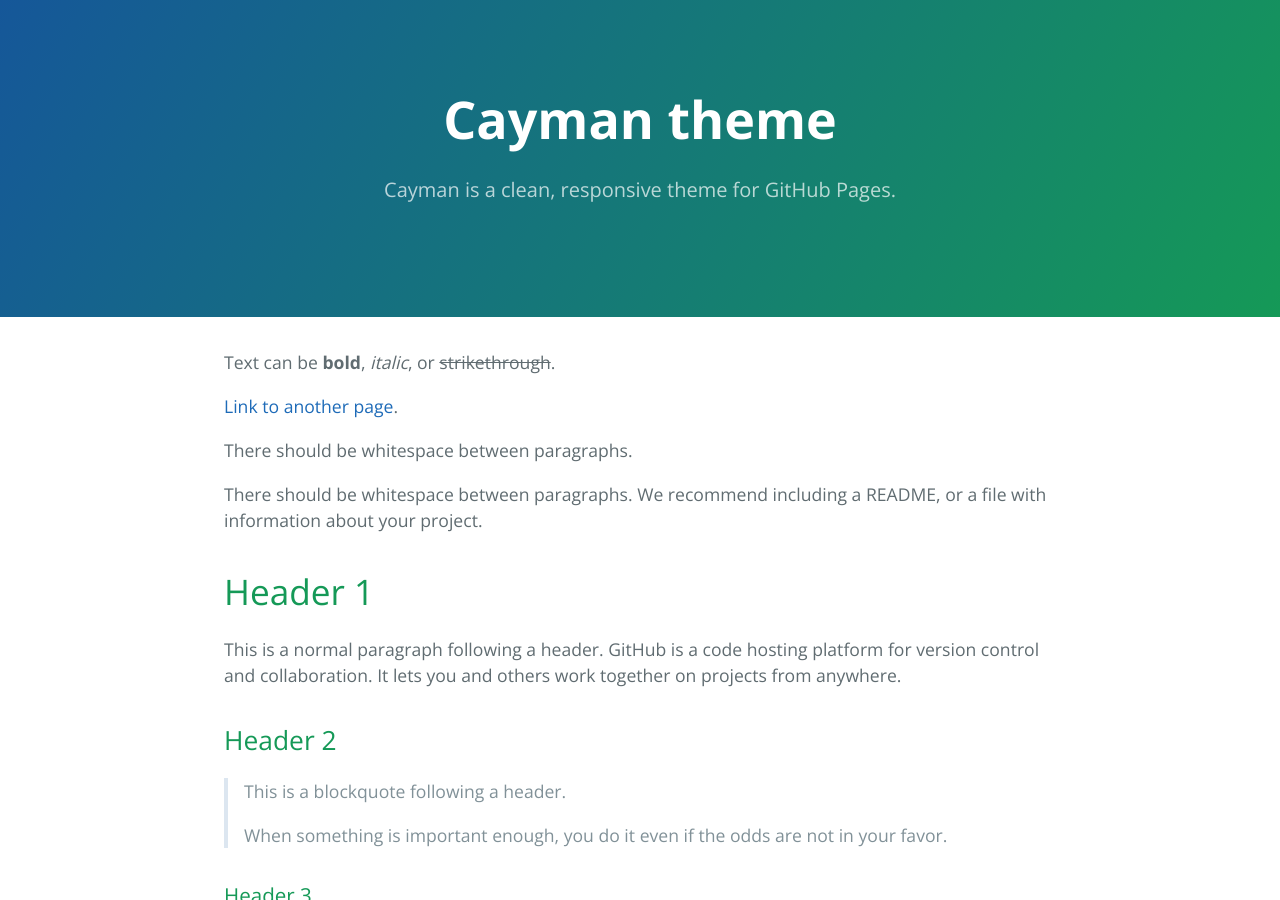
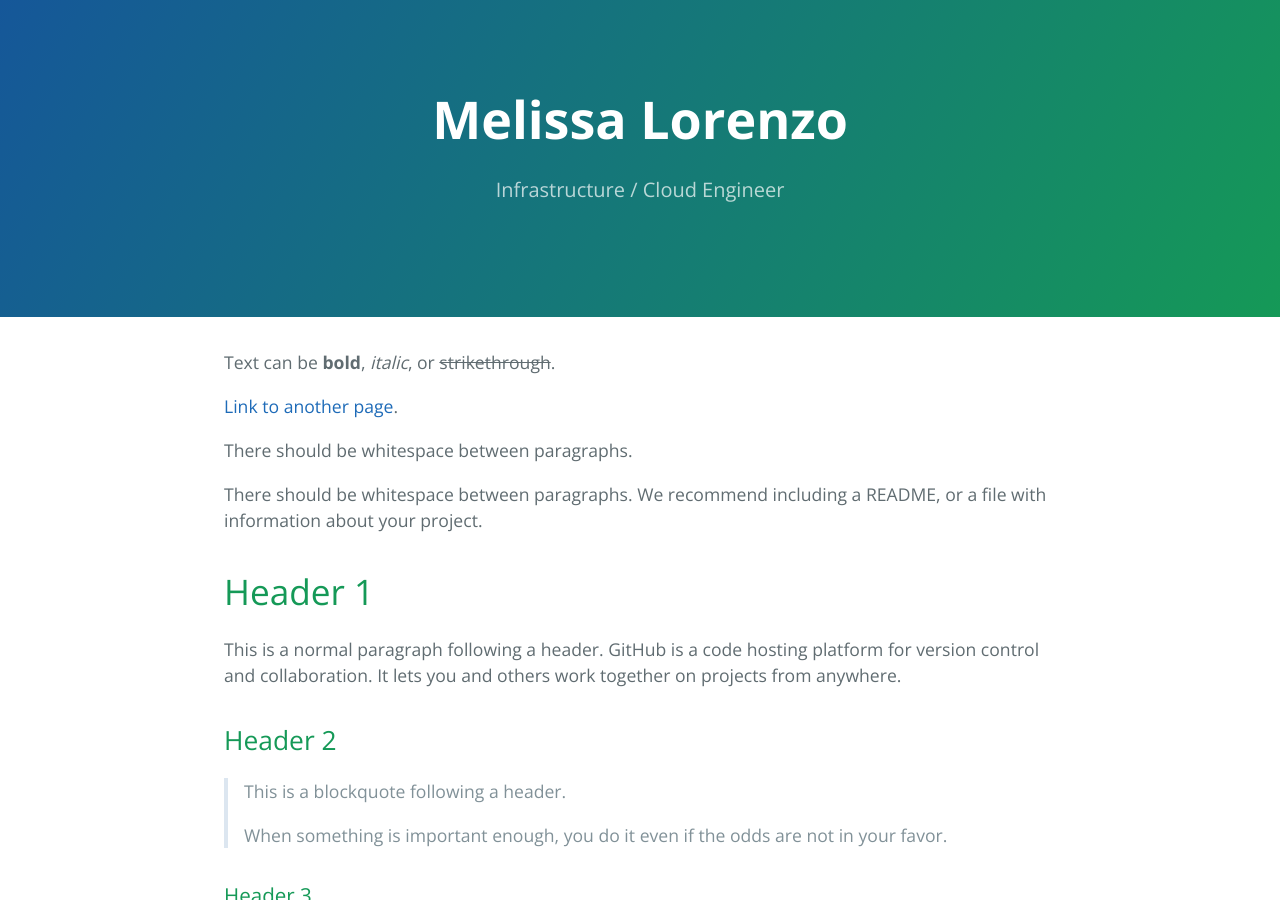
Before and after one commit to 4Mello/4Mello.github.io, a Jekyll site: the page built from index.md, in a window 1280 px wide and 900 px high. Built offline with Jekyll 4.4.1, drawn with Linux system fonts in a browser that asks for light colours.

Commit message:
Update _config.yml
Changed title, description, and added menu bar.

```diff
--- a/_config.yml
+++ b/_config.yml
@@ -1,5 +1,11 @@
-title: Cayman theme
-description: Cayman is a clean, responsive theme for GitHub Pages.
+title: Melissa Lorenzo
+description: Infrastructure / Cloud Engineer
 show_downloads: false
 google_analytics:
 theme: jekyll-theme-cayman
+
+# Menu
+
+navigation:
+ - {file: "", title: "Home", icon: home}
+ - {file: "README.md", title: "About Mel", icon: address-card}
```
